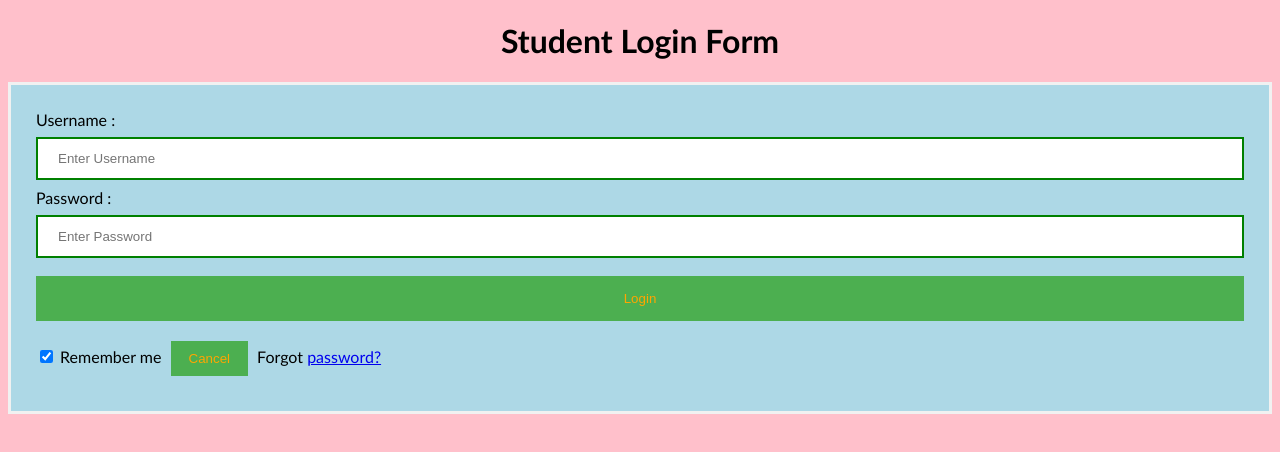
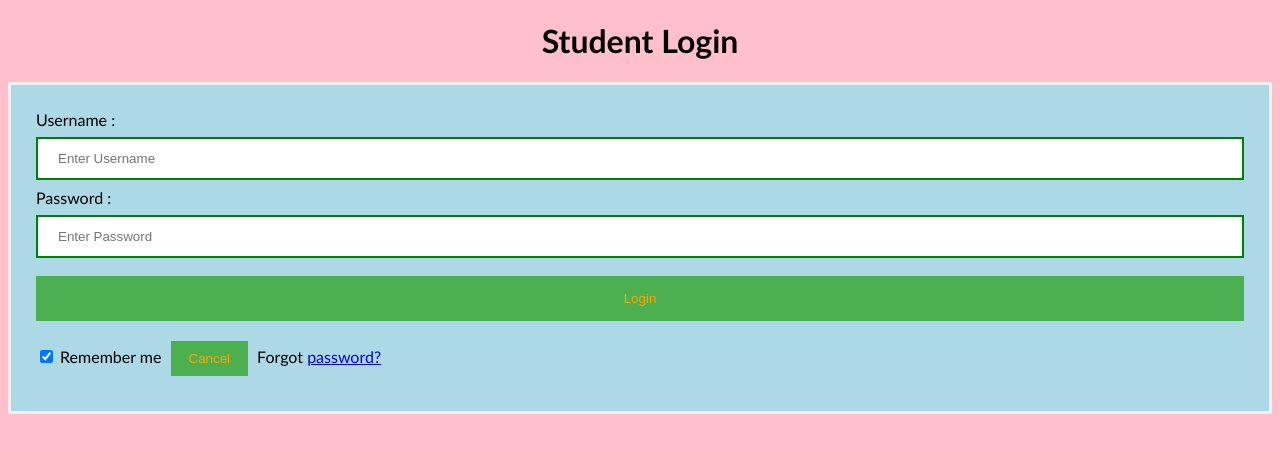
Before and after one commit to Rajlaxmi7978/login.page, a plain HTML site: page index.html in a window 1280 px wide. Drawn offline with Linux system fonts and the light colour scheme.

Commit message:
login page modified

```diff
--- a/index.html
+++ b/index.html
@@ -45,7 +45,7 @@ button {
 </style>
 </head>
 <body>
-    <center> <h1> Student Login Form </h1> </center>
+    <center> <h1> Student Login  </h1> </center>
     <form>
         <div class="container">
             <label>Username : </label>
```
